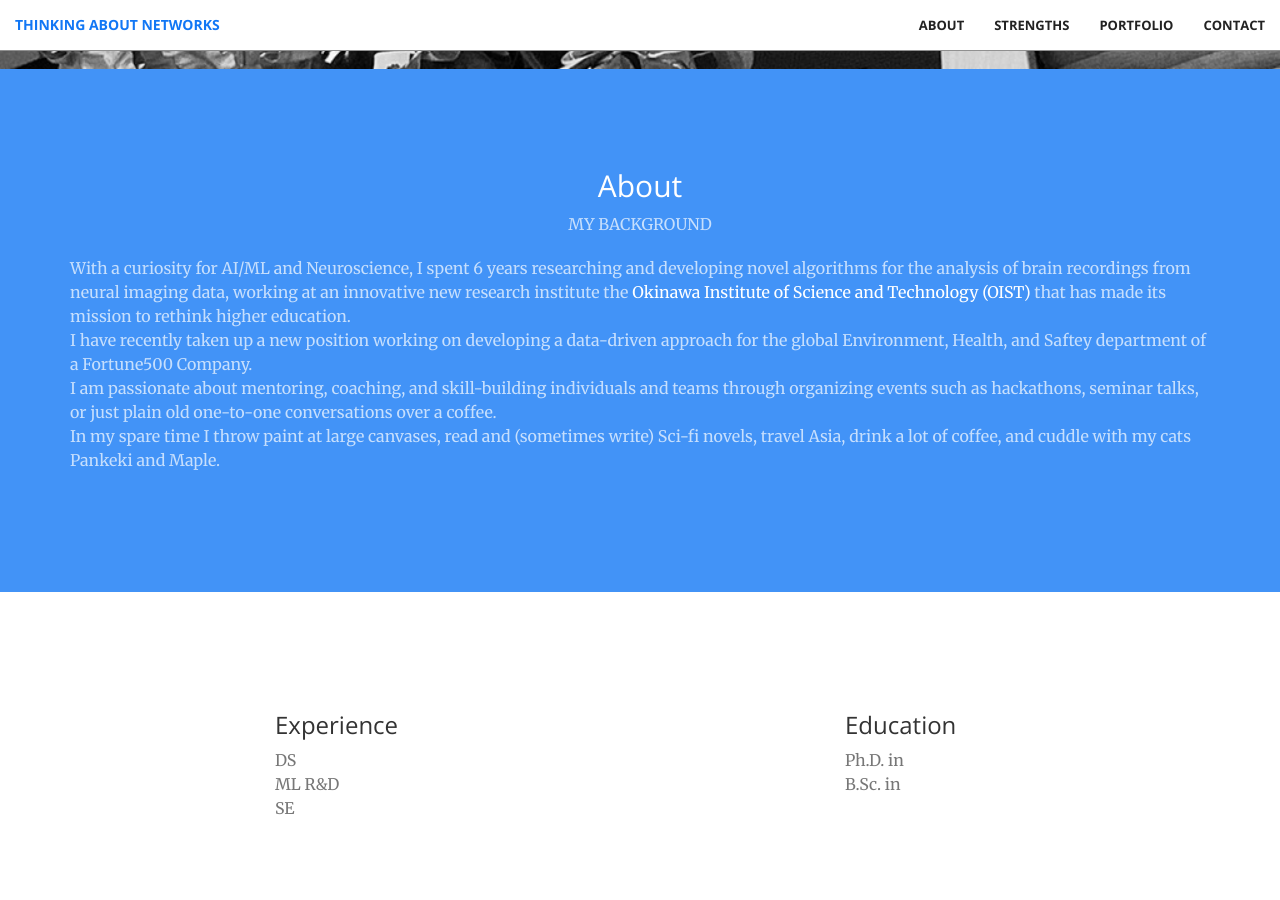
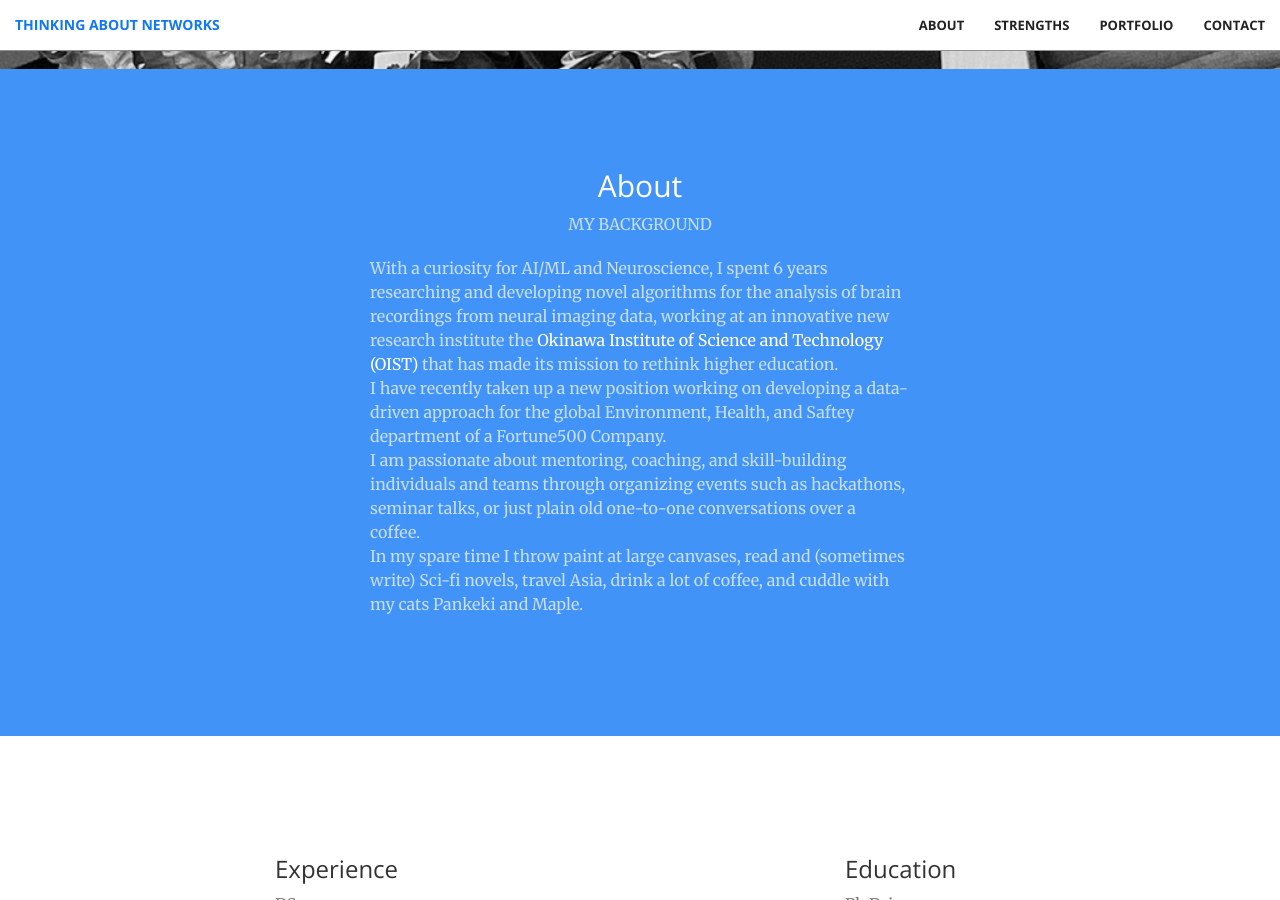
Before and after one commit to jvs--/jvs--.github.io, a Jekyll site: the page built from index.html, in a window 1280 px wide and 900 px high, scrolled down 831 px. Built offline with Jekyll 4.4.1, drawn with Linux system fonts in a browser that asks for light colours.

Commit message:
grid center

```diff
--- a/_includes/about.html
+++ b/_includes/about.html
@@ -4,10 +4,13 @@
       <div class="col-lg-12 text-center">
         <h2 class="section-heading">About</h2>
         <p class="text-faded">MY BACKGROUND</p>
+        <div class="col-md-6 col-md-offset-3">
+
           <div align="left">
 
             <p class="text-faded">
-            With a curiosity for AI/ML and Neuroscience, I spent 6 years researching and developing novel algorithms for
+              With a curiosity for AI/ML and Neuroscience, I spent 6 years researching and developing novel algorithms
+              for
               the analysis of brain recordings from neural imaging data, working at an innovative new research institute
               the <a href="http://www.oist.jp/" style="color:white">Okinawa Institute of Science and
                 Technology (OIST)</a> that has made its mission to rethink higher education.
@@ -20,7 +23,7 @@
               <br>
               In my spare time I throw paint at large canvases, read and (sometimes write) Sci-fi novels,
               travel Asia, drink a lot of coffee, and cuddle with my cats Pankeki and Maple. </p>
-
+          </div>
         </div>
       </div>
     </div>
```
Lines whose indentation alone changed are shown as unchanged.
